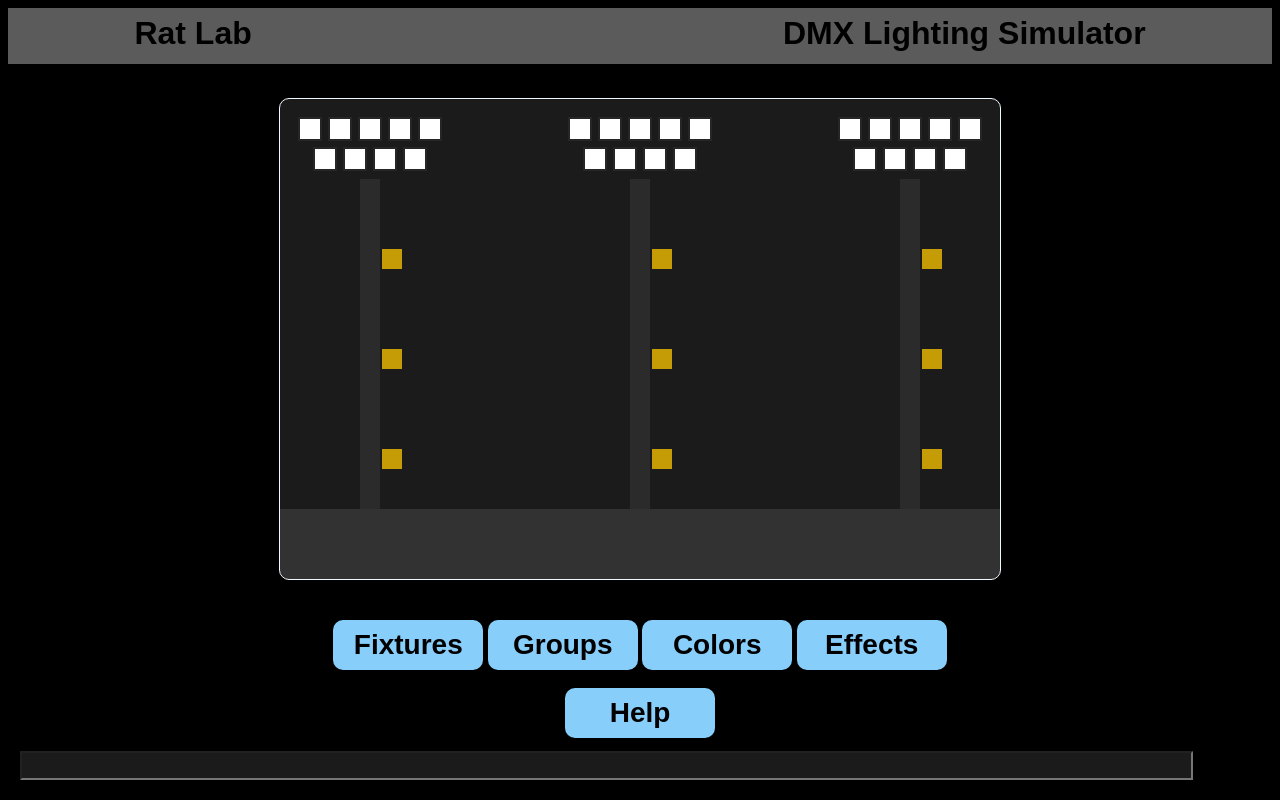
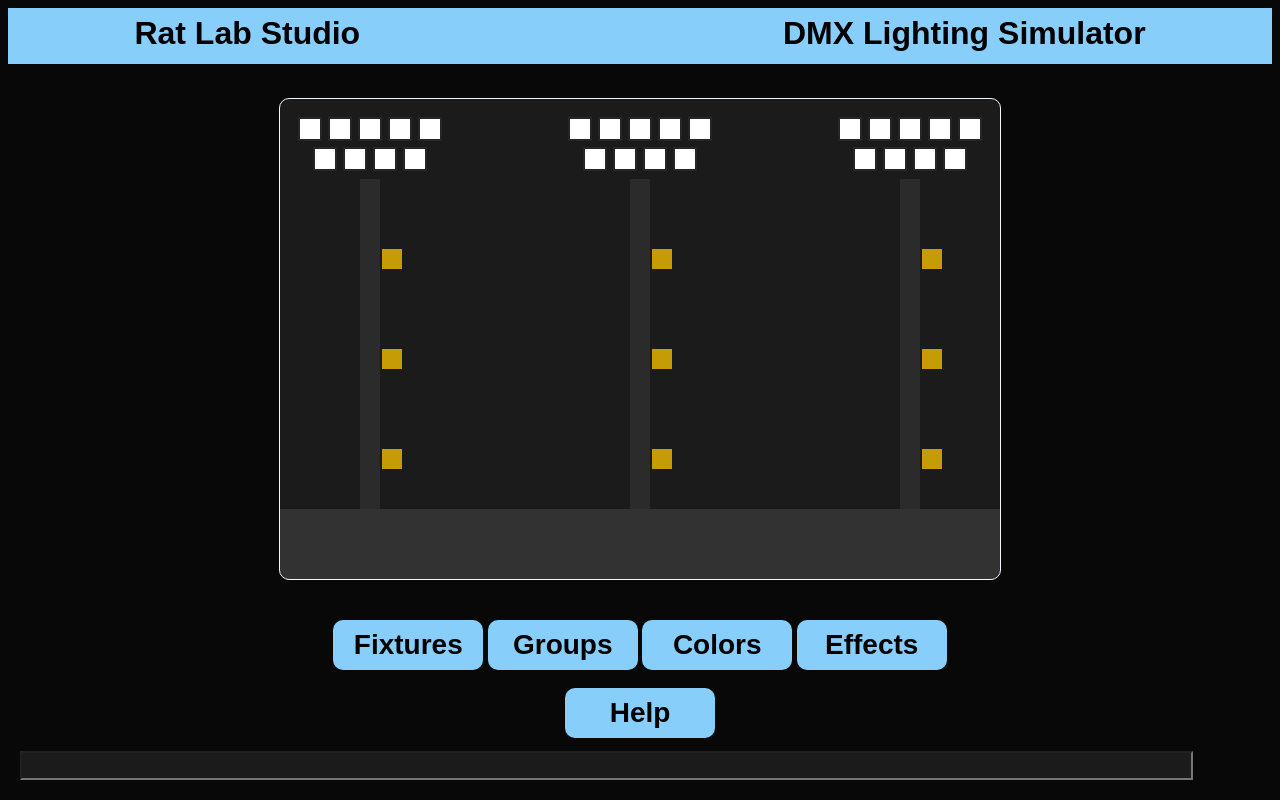
Before and after one commit to RatLabStudio/LightingHelper, a plain HTML site: page index.html in a window 1280 px wide. Drawn offline with Linux system fonts and the light colour scheme.

Commit message:
Style Updates and Bug Fixes

```diff
--- a/index.html
+++ b/index.html
@@ -4,7 +4,7 @@
 	body {
 		text-align: center;
 		font-family: sans-serif;
-		background-color: black;
+		background-color: rgb(8, 8, 8);
 		color: aliceblue;
 	}
 
@@ -24,6 +24,7 @@
 		border-radius: 10px;
 		border-width: 0px;
 		background-color: lightskyblue;
+		cursor: pointer;
 	}
 
 	button:hover {
@@ -167,7 +168,7 @@
 	}
 
 	.header {
-		background-color: rgb(91, 91, 91);
+		background-color: lightskyblue;
 		margin-bottom: 16px;
 		padding-top: 5px;
 		padding-bottom: 15px;
@@ -183,6 +184,10 @@
 	.header a {
 		text-decoration: none;
 		color: black;
+	}
+
+	.header a:hover {
+		text-decoration: underline;
 	}
 
 	.popup table {
@@ -208,12 +213,12 @@
 
 <head>
 	<title>DMX Simulator</title>
-	<link rel="icon" href="https://ratlab.one/wp-content/uploads/2022/09/icon.png">
+	<link rel="icon" href="https://ratlabstudio.com/wp-content/uploads/2024/02/RatLabIcon.png">
 </head>
 
 <body>
 	<div class="header">
-		<h1 style="float: left; margin-left: 10%;"><a href="https://ratlab.one">Rat Lab</a></h1>
+		<h1 style="float: left; margin-left: 10%;"><a href="https://ratlabstudio.com">Rat Lab Studio</a></h1>
 		<h1 style="float: right; margin-right: 10%;">DMX Lighting Simulator</h1>
 		<br><br>
     </div>
```
